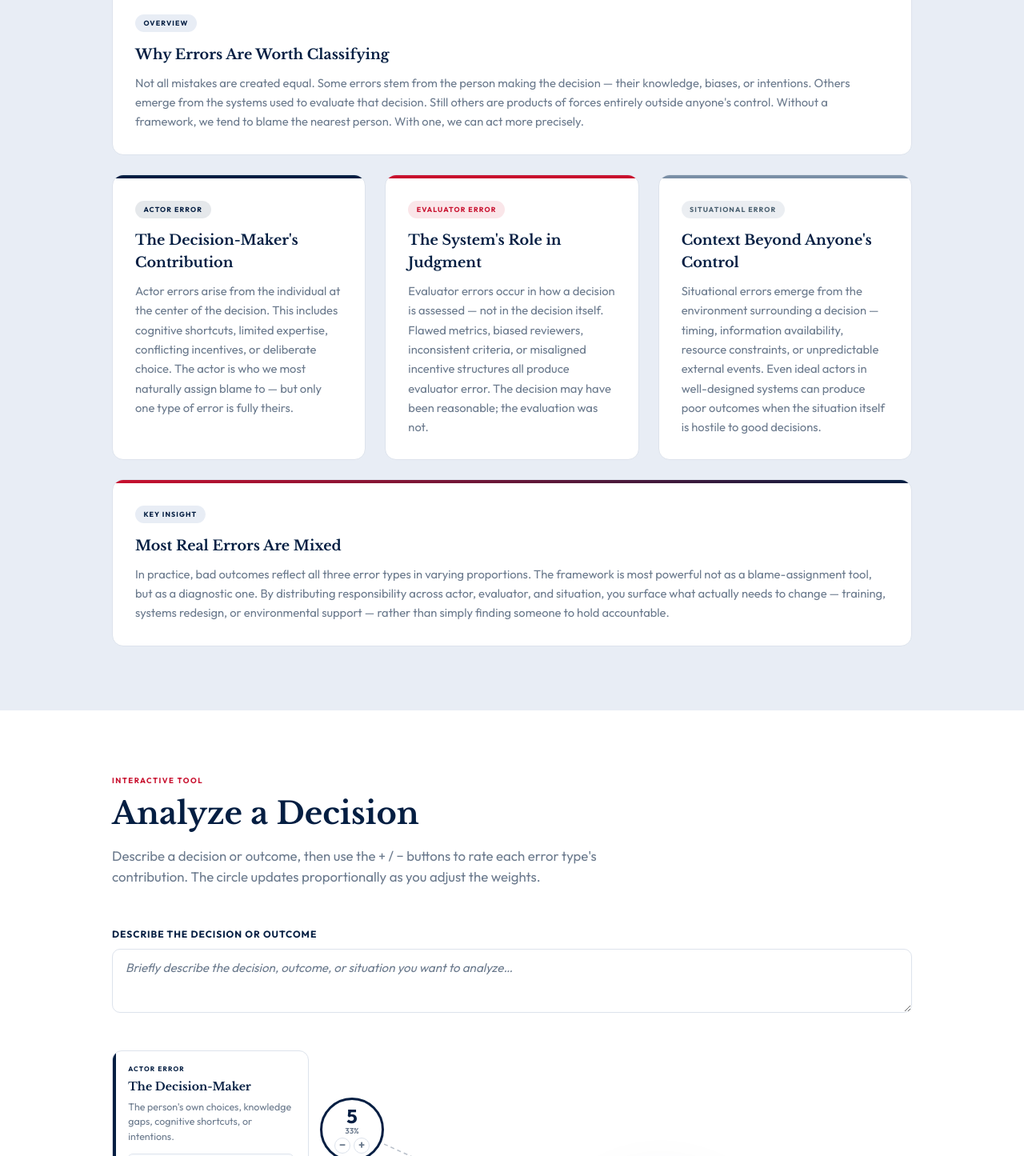
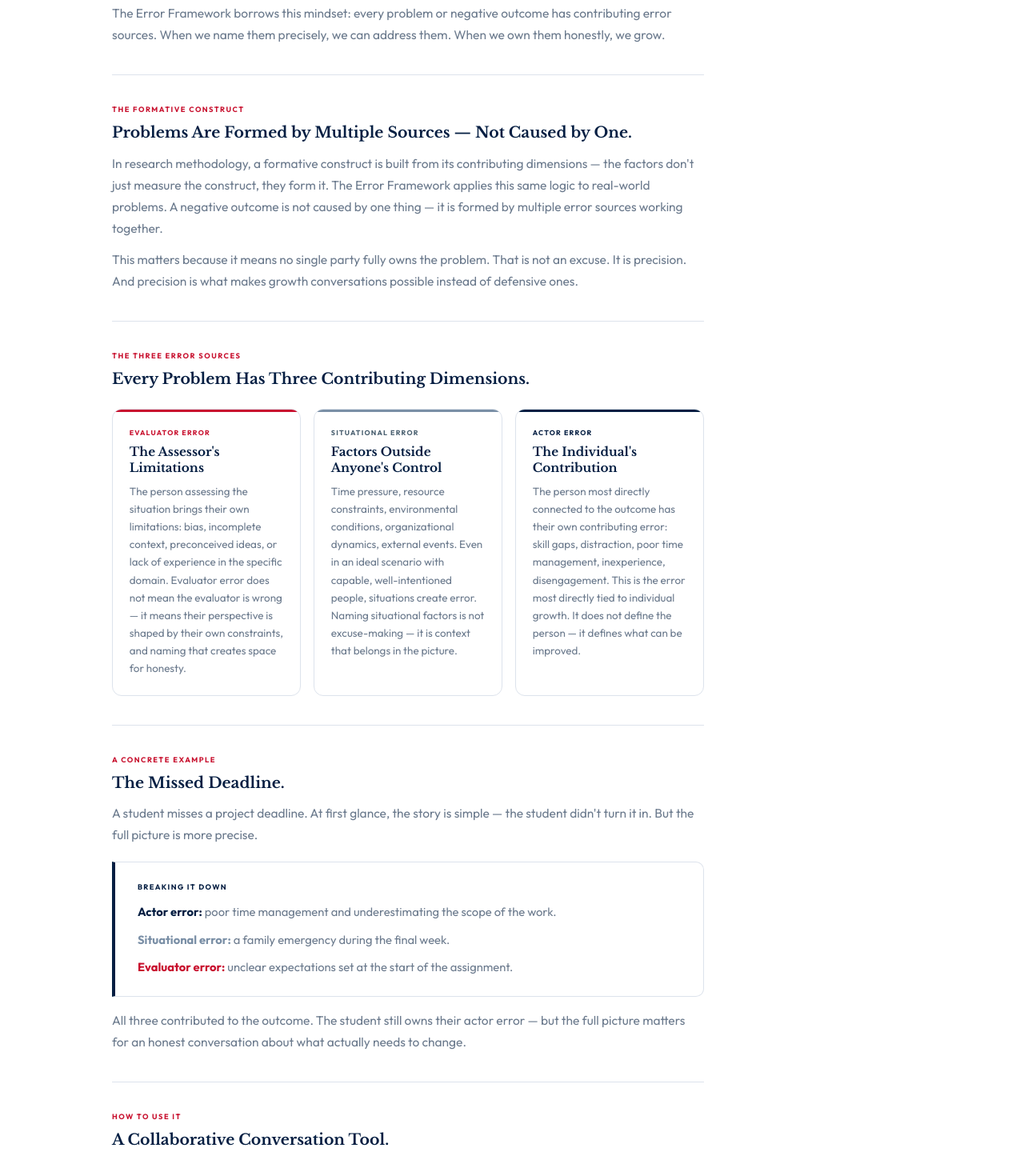
Before and after one commit to gu-27/error-framework, a plain HTML site: page docs/index.html in a window 1280 px wide. Shown: the part 792-2237 px from the top of the page at 80% size. Drawn offline with nearby package versions, Linux system fonts and the light colour scheme.

Commit message:
Revise explanation section: 6 prose blocks, updated hero, new layout

```diff
--- a/docs/index.html
+++ b/docs/index.html
@@ -56,25 +56,25 @@
     background: var(--navy); color: white;
     padding: 5rem 2rem 4.5rem; text-align: center;
   }
-  .eyebrow {
-    font-size: .6rem; font-weight: 700; letter-spacing: .15em;
-    text-transform: uppercase; color: var(--red); margin-bottom: 1rem;
-  }
   .hero h1 {
     font-family: 'Libre Baskerville', serif;
     font-size: clamp(2.4rem, 5vw, 4rem);
     font-weight: 700; line-height: 1.15; margin-bottom: 1.25rem;
   }
-  .hero h1 em { font-style: italic; color: rgba(255,255,255,.75); }
   .hero-sub {
     font-size: clamp(1rem, 2vw, 1.2rem); font-weight: 300;
-    color: rgba(255,255,255,.65); max-width: 600px; margin: 0 auto;
+    color: rgba(255,255,255,.65); max-width: 580px; margin: 0 auto 1.25rem;
+  }
+  .hero-byline {
+    font-size: .72rem; font-weight: 500; letter-spacing: .06em;
+    color: rgba(255,255,255,.38);
   }
 
   /* ── SECTIONS ── */
   .section { padding: 5rem 2rem; }
   .section.bg-accent { background: var(--accent); }
   .section.bg-white  { background: #fff; }
+  .section.bg-tool   { background: #f0f3f8; border-top: 1px solid var(--border); }
   .container { max-width: 1000px; margin: 0 auto; }
 
   .section-label {
@@ -90,42 +90,113 @@
     font-size: 1.05rem; color: var(--muted); max-width: 680px; margin-bottom: 3rem;
   }
 
-  /* ── CONCEPT CARDS ── */
-  .concept-grid {
+  /* ── EXPLANATION PROSE BLOCKS ── */
+  .explain-stack {
+    display: flex;
+    flex-direction: column;
+    gap: 0;
+    max-width: 740px;
+  }
+
+  .prose-block {
+    padding: 2.25rem 0;
+    border-bottom: 1px solid var(--border);
+  }
+  .prose-block:last-child { border-bottom: none; }
+
+  .prose-block .block-label {
+    font-size: .58rem; font-weight: 700; letter-spacing: .16em;
+    text-transform: uppercase; color: var(--red);
+    display: block; margin-bottom: .55rem;
+  }
+  .prose-block h3 {
+    font-family: 'Libre Baskerville', serif;
+    font-size: 1.18rem; font-weight: 700; color: var(--navy);
+    margin-bottom: .75rem; line-height: 1.3;
+  }
+  .prose-block p {
+    font-size: .97rem; color: var(--muted); line-height: 1.75;
+  }
+  .prose-block p + p { margin-top: .75rem; }
+
+  /* Three error sources grid */
+  .error-sources-grid {
     display: grid;
-    grid-template-columns: repeat(auto-fit, minmax(280px, 1fr));
-    gap: 1.5rem;
+    grid-template-columns: repeat(3, 1fr);
+    gap: 1rem;
+    margin-top: 1.5rem;
   }
-  .concept-card {
-    background: white; border: 1px solid var(--border);
-    border-radius: 14px; padding: 1.75rem;
-    position: relative; overflow: hidden;
+  @media (max-width: 680px) {
+    .error-sources-grid { grid-template-columns: 1fr; }
   }
-  .concept-card::before {
-    content: ''; position: absolute; top: 0; left: 0; right: 0; height: 4px;
+
+  .error-source-card {
+    border-radius: 12px;
+    padding: 1.4rem 1.3rem;
+    border: 1px solid var(--border);
+    background: white;
+    position: relative;
+    overflow: hidden;
   }
-  .concept-card.actor::before       { background: var(--actor-color); }
-  .concept-card.evaluator::before   { background: var(--eval-color); }
-  .concept-card.situational::before { background: var(--sit-color); }
-  .concept-card.overview::before    { background: linear-gradient(90deg, var(--actor-color), var(--eval-color), var(--sit-color)); }
-  .concept-card.insight::before     { background: linear-gradient(90deg, var(--eval-color), var(--actor-color)); }
+  .error-source-card::before {
+    content: ''; position: absolute; top: 0; left: 0; right: 0; height: 3px;
+  }
+  .error-source-card.evaluator::before { background: var(--eval-color); }
+  .error-source-card.situational::before { background: var(--sit-color); }
+  .error-source-card.actor::before { background: var(--actor-color); }
 
-  .concept-tag {
-    display: inline-block; font-size: .55rem; font-weight: 700;
-    letter-spacing: .13em; text-transform: uppercase;
-    padding: .25rem .65rem; border-radius: 20px; margin-bottom: .85rem;
+  .error-source-card .src-tag {
+    font-size: .55rem; font-weight: 700; letter-spacing: .14em;
+    text-transform: uppercase; display: block; margin-bottom: .45rem;
   }
-  .concept-card.actor       .concept-tag { background: rgba(4,30,66,.1);    color: var(--actor-color); }
-  .concept-card.evaluator   .concept-tag { background: rgba(200,16,46,.1);  color: var(--eval-color); }
-  .concept-card.situational .concept-tag { background: rgba(122,143,166,.15); color: #4a6070; }
-  .concept-card.overview    .concept-tag,
-  .concept-card.insight     .concept-tag { background: var(--accent); color: var(--navy); }
+  .evaluator   .src-tag { color: var(--eval-color); }
+  .situational .src-tag { color: #4a6070; }
+  .actor       .src-tag { color: var(--actor-color); }
 
-  .concept-card h3 {
+  .error-source-card h4 {
     font-family: 'Libre Baskerville', serif;
-    font-size: 1.1rem; font-weight: 700; margin-bottom: .6rem; color: var(--navy);
+    font-size: .95rem; font-weight: 700; color: var(--navy);
+    margin-bottom: .5rem; line-height: 1.3;
   }
-  .concept-card p { font-size: .92rem; color: var(--muted); line-height: 1.65; }
+  .error-source-card p {
+    font-size: .84rem; color: var(--muted); line-height: 1.65;
+  }
+
+  /* Example callout */
+  .example-callout {
+    background: white;
+    border: 1px solid var(--border);
+    border-left: 4px solid var(--navy);
+    border-radius: 0 10px 10px 0;
+    padding: 1.5rem 1.75rem;
+    margin-top: 1.25rem;
+  }
+  .example-callout .ex-label {
+    font-size: .58rem; font-weight: 700; letter-spacing: .15em;
+    text-transform: uppercase; color: var(--navy);
+    display: block; margin-bottom: .6rem;
+  }
+  .example-callout p {
+    font-size: .92rem; color: var(--muted); line-height: 1.7;
+  }
+  .example-callout p + p { margin-top: .6rem; }
+
+  /* Starting move highlight */
+  .starting-move {
+    background: rgba(200,16,46,.04);
+    border: 1px solid rgba(200,16,46,.15);
+    border-radius: 10px;
+    padding: 1.1rem 1.4rem;
+    margin-top: 1.25rem;
+    font-size: .92rem; color: var(--muted); line-height: 1.7;
+  }
+  .starting-move strong { color: var(--red); font-weight: 600; }
+
+  /* Tool note */
+  .tool-note {
+    font-size: .88rem; color: #8a96a3; line-height: 1.7;
+    font-style: italic;
+  }
 
   /* ── PROBLEM INPUT ── */
   .problem-label {
@@ -357,8 +428,9 @@
     font-family: 'Outfit', sans-serif; font-size: .85rem;
     font-weight: 600; color: var(--muted); cursor: pointer;
     transition: border-color .2s, color .2s, background .2s;
+    box-shadow: 0 1px 3px rgba(0,0,0,.06);
   }
-  .reset-btn:hover { border-color: var(--navy); color: var(--navy); background: var(--accent); }
+  .reset-btn:hover { border-color: var(--navy); color: var(--navy); background: #fff; }
 
   /* ── FOOTER ── */
   footer {
@@ -392,58 +464,103 @@
 
 <!-- HERO -->
 <header class="hero">
-  <p class="eyebrow">A Decision Diagnostic Tool</p>
-  <h1>Where Did the<br><em>Decision Go Wrong?</em></h1>
-  <p class="hero-sub">Errors in judgment rarely have a single source. The Error Framework helps you trace a decision back to its root — actor, evaluator, or situation.</p>
+  <h1>The Error Framework</h1>
+  <p class="hero-sub">A tool for understanding problems, owning growth, and having better conversations.</p>
+  <p class="hero-byline">John Mittelstaedt &middot; Gonzaga University</p>
 </header>
 
 <!-- SECTION 1 — EXPLANATION -->
-<section class="section bg-accent">
+<section class="section bg-white">
   <div class="container">
     <p class="section-label">The Framework</p>
-    <h2 class="section-title">Three Sources of Error</h2>
-    <p class="section-intro">Every flawed decision can be examined through three distinct lenses. Understanding which type of error dominated helps you know what to fix — and what to forgive.</p>
+    <h2 class="section-title">Understanding The Error Framework</h2>
 
-    <div class="concept-grid">
-      <div class="concept-card overview" style="grid-column: 1 / -1;">
-        <span class="concept-tag">Overview</span>
-        <h3>Why Errors Are Worth Classifying</h3>
-        <p>Not all mistakes are created equal. Some errors stem from the person making the decision — their knowledge, biases, or intentions. Others emerge from the systems used to evaluate that decision. Still others are products of forces entirely outside anyone's control. Without a framework, we tend to blame the nearest person. With one, we can act more precisely.</p>
+    <div class="explain-stack">
+
+      <!-- Block 1: Why Error? -->
+      <div class="prose-block">
+        <span class="block-label">Why Error?</span>
+        <h3>Error Language Enables Learning. Failure Language Shuts It Down.</h3>
+        <p>Most people frame problems as failures. Failure language triggers shame, defensiveness, and blame — it shuts down learning and growth. Error language comes from research, engineering, and computer science, where error is expected, measurable, and fixable. In signal processing, error is noise in the system you work to minimize. In software, an error is something you debug and iterate on.</p>
+        <p>The Error Framework borrows this mindset: every problem or negative outcome has contributing error sources. When we name them precisely, we can address them. When we own them honestly, we grow.</p>
       </div>
-      <div class="concept-card actor">
-        <span class="concept-tag">Actor Error</span>
-        <h3>The Decision-Maker's Contribution</h3>
-        <p>Actor errors arise from the individual at the center of the decision. This includes cognitive shortcuts, limited expertise, conflicting incentives, or deliberate choice. The actor is who we most naturally assign blame to — but only one type of error is fully theirs.</p>
+
+      <!-- Block 2: The Formative Construct -->
+      <div class="prose-block">
+        <span class="block-label">The Formative Construct</span>
+        <h3>Problems Are Formed by Multiple Sources — Not Caused by One.</h3>
+        <p>In research methodology, a formative construct is built from its contributing dimensions — the factors don't just measure the construct, they form it. The Error Framework applies this same logic to real-world problems. A negative outcome is not caused by one thing — it is formed by multiple error sources working together.</p>
+        <p>This matters because it means no single party fully owns the problem. That is not an excuse. It is precision. And precision is what makes growth conversations possible instead of defensive ones.</p>
       </div>
-      <div class="concept-card evaluator">
-        <span class="concept-tag">Evaluator Error</span>
-        <h3>The System's Role in Judgment</h3>
-        <p>Evaluator errors occur in how a decision is assessed — not in the decision itself. Flawed metrics, biased reviewers, inconsistent criteria, or misaligned incentive structures all produce evaluator error. The decision may have been reasonable; the evaluation was not.</p>
+
+      <!-- Block 3: The Three Error Sources -->
+      <div class="prose-block">
+        <span class="block-label">The Three Error Sources</span>
+        <h3>Every Problem Has Three Contributing Dimensions.</h3>
+
+        <div class="error-sources-grid">
+          <div class="error-source-card evaluator">
+            <span class="src-tag">Evaluator Error</span>
+            <h4>The Assessor's Limitations</h4>
+            <p>The person assessing the situation brings their own limitations: bias, incomplete context, preconceived ideas, or lack of experience in the specific domain. Evaluator error does not mean the evaluator is wrong — it means their perspective is shaped by their own constraints, and naming that creates space for honesty.</p>
+          </div>
+          <div class="error-source-card situational">
+            <span class="src-tag">Situational Error</span>
+            <h4>Factors Outside Anyone's Control</h4>
+            <p>Time pressure, resource constraints, environmental conditions, organizational dynamics, external events. Even in an ideal scenario with capable, well-intentioned people, situations create error. Naming situational factors is not excuse-making — it is context that belongs in the picture.</p>
+          </div>
+          <div class="error-source-card actor">
+            <span class="src-tag">Actor Error</span>
+            <h4>The Individual's Contribution</h4>
+            <p>The person most directly connected to the outcome has their own contributing error: skill gaps, distraction, poor time management, inexperience, disengagement. This is the error most directly tied to individual growth. It does not define the person — it defines what can be improved.</p>
+          </div>
+        </div>
       </div>
-      <div class="concept-card situational">
-        <span class="concept-tag">Situational Error</span>
-        <h3>Context Beyond Anyone's Control</h3>
-        <p>Situational errors emerge from the environment surrounding a decision — timing, information availability, resource constraints, or unpredictable external events. Even ideal actors in well-designed systems can produce poor outcomes when the situation itself is hostile to good decisions.</p>
+
+      <!-- Block 4: A Concrete Example -->
+      <div class="prose-block">
+        <span class="block-label">A Concrete Example</span>
+        <h3>The Missed Deadline.</h3>
+        <p>A student misses a project deadline. At first glance, the story is simple — the student didn't turn it in. But the full picture is more precise.</p>
+        <div class="example-callout">
+          <span class="ex-label">Breaking It Down</span>
+          <p><strong style="color:var(--actor-color);">Actor error:</strong> poor time management and underestimating the scope of the work.</p>
+          <p><strong style="color:var(--sit-color);">Situational error:</strong> a family emergency during the final week.</p>
+          <p><strong style="color:var(--eval-color);">Evaluator error:</strong> unclear expectations set at the start of the assignment.</p>
+        </div>
+        <p style="margin-top:1rem;">All three contributed to the outcome. The student still owns their actor error — but the full picture matters for an honest conversation about what actually needs to change.</p>
       </div>
-      <div class="concept-card insight" style="grid-column: 1 / -1;">
-        <span class="concept-tag">Key Insight</span>
-        <h3>Most Real Errors Are Mixed</h3>
-        <p>In practice, bad outcomes reflect all three error types in varying proportions. The framework is most powerful not as a blame-assignment tool, but as a diagnostic one. By distributing responsibility across actor, evaluator, and situation, you surface what actually needs to change — training, systems redesign, or environmental support — rather than simply finding someone to hold accountable.</p>
+
+      <!-- Block 5: How to Use It -->
+      <div class="prose-block">
+        <span class="block-label">How to Use It</span>
+        <h3>A Collaborative Conversation Tool.</h3>
+        <p>Start by naming the problem or negative outcome clearly. Then work through each error source together — what evaluator limitations were present? What situational factors played a role? What actor behaviors contributed? Use the tool below to assign a rough weight to each source. The visualization updates in real time to show how each error source shapes the whole.</p>
+        <div class="starting-move">
+          <strong>A recommended starting move:</strong> begin with evaluator error. When the person running the conversation names their own limitations first, it lowers defensiveness and models the kind of honest ownership the conversation is asking for.
+        </div>
       </div>
+
+      <!-- Block 6: Note on the Tool -->
+      <div class="prose-block">
+        <span class="block-label">Note on the Tool</span>
+        <p class="tool-note">Nothing entered below is saved or stored. This is a thinking and conversation aid — use it live with a colleague, manager, or student, or use it alone to reflect on a situation. The goal is not to minimize accountability. It is to locate it precisely, own it honestly, and focus growth where it actually lives.</p>
+      </div>
+
     </div>
   </div>
 </section>
 
 <!-- SECTION 2 — INTERACTIVE TOOL -->
-<section class="section bg-white">
+<section class="section bg-tool">
   <div class="container">
     <p class="section-label">Interactive Tool</p>
-    <h2 class="section-title">Analyze a Decision</h2>
-    <p class="section-intro">Describe a decision or outcome, then use the + / − buttons to rate each error type's contribution. The circle updates proportionally as you adjust the weights.</p>
+    <h2 class="section-title">Analyze a Problem or Outcome</h2>
+    <p class="section-intro">Name the problem below, then use + / − to weight each error source. The circle updates proportionally as you adjust the values.</p>
 
     <!-- Problem statement -->
-    <p class="problem-label">Describe the decision or outcome</p>
-    <textarea class="problem-input" id="problem" placeholder="Briefly describe the decision, outcome, or situation you want to analyze…"></textarea>
+    <p class="problem-label">Describe the problem or outcome</p>
+    <textarea class="problem-input" id="problem" placeholder="Briefly describe the situation you want to analyze…"></textarea>
 
     <!-- Viz stage -->
     <div class="viz-stage" id="viz-stage">
```
